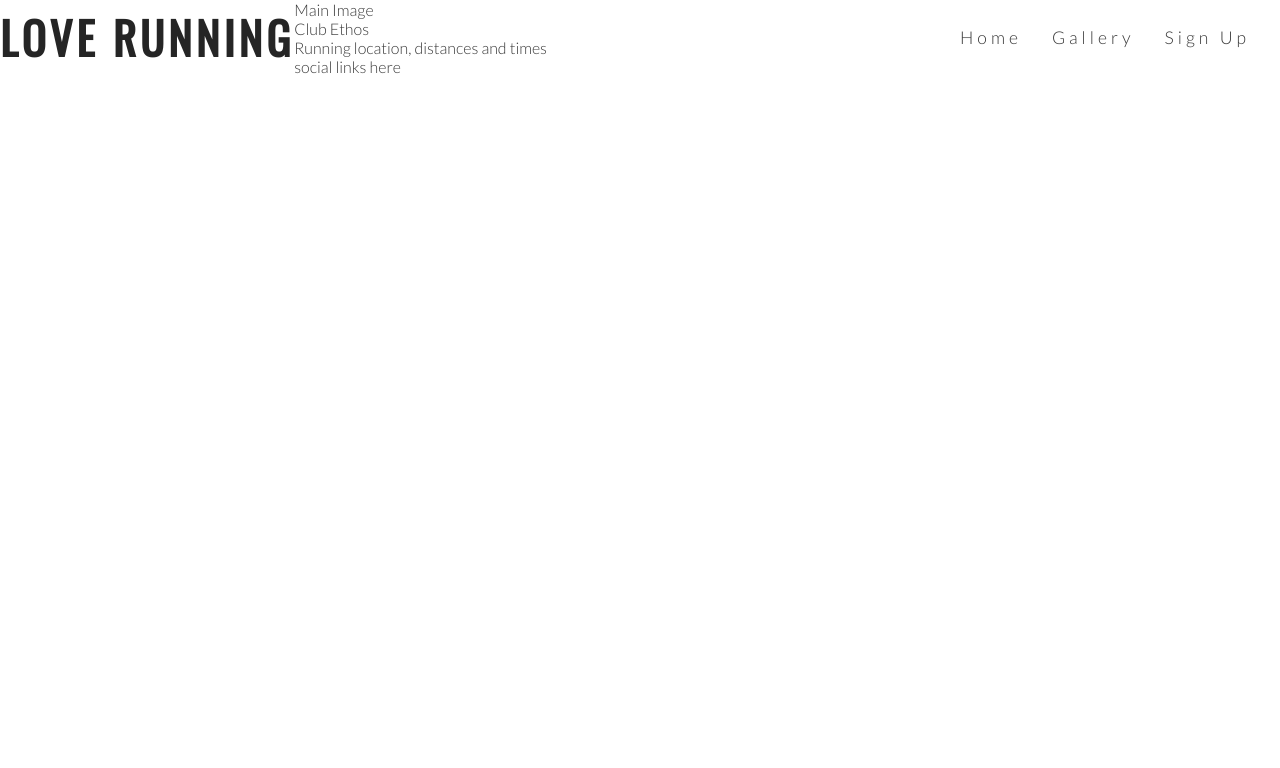
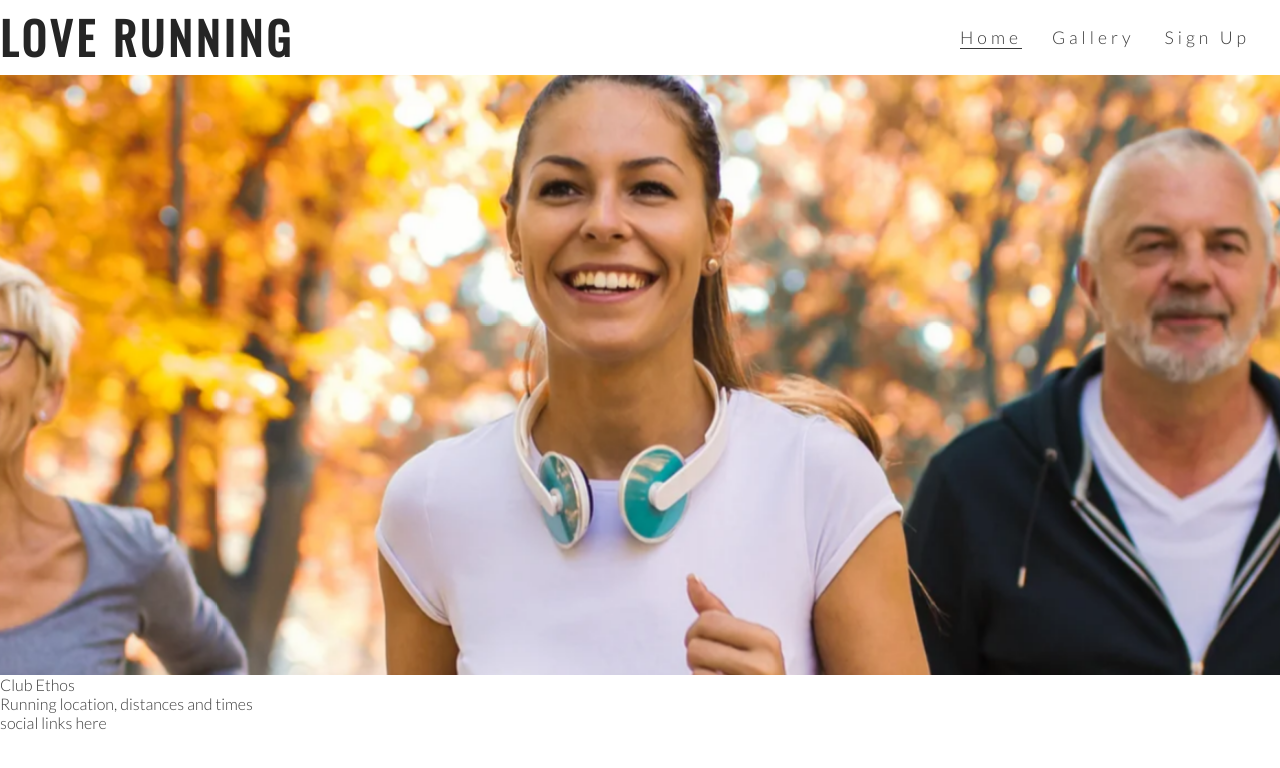
Before and after one commit to DaveTrev/love-running, a plain HTML site: page index.html in a window 1280 px wide. Drawn offline with nearby package versions, Linux system fonts and the light colour scheme.

Commit message:
Add hero image and animation for zoom

```diff
--- a/assets/css/style.css
+++ b/assets/css/style.css
@@ -53,3 +53,32 @@ h1, h2 {
 .active {
     border-bottom: 1px solid #3a3a3a;
 }
+
+/* hero image */
+
+#hero-outer {
+    height: 600px;
+    width: 100%;
+    overflow: hidden;
+}
+
+#hero-image {
+    height: 600px;
+    width: 100%;
+    background: url('../images/hero-image.webp') no-repeat center center;
+
+
+/* animates zoom effect on loading page */
+animation-name: hero-zoom;
+animation-duration: 5s;
+animation-fill-mode: forwards;
+
+}
+
+/* creates the level of zoom for hero image */
+@keyframes hero-zoom {
+    from {
+        transform: scale(1);
+    }
+    to { transform: scale(1.1);}
+}
--- a/index.html
+++ b/index.html
@@ -21,7 +21,7 @@
 
             <li> <a href="#">Gallery</a></li>
 
-            <li> <a href="index.html">Home</a>
+            <li> <a href="index.html" class="active">Home</a>
 
         </li>
 
@@ -31,7 +31,8 @@
     </header>
 
 
-    <section>Main Image
+    <section id="hero-outer">
+        <div id="hero-image"></div>
 
     </section>
     <section>
```
Also changed, not shown: assets/images/hero-image.webp (added).
